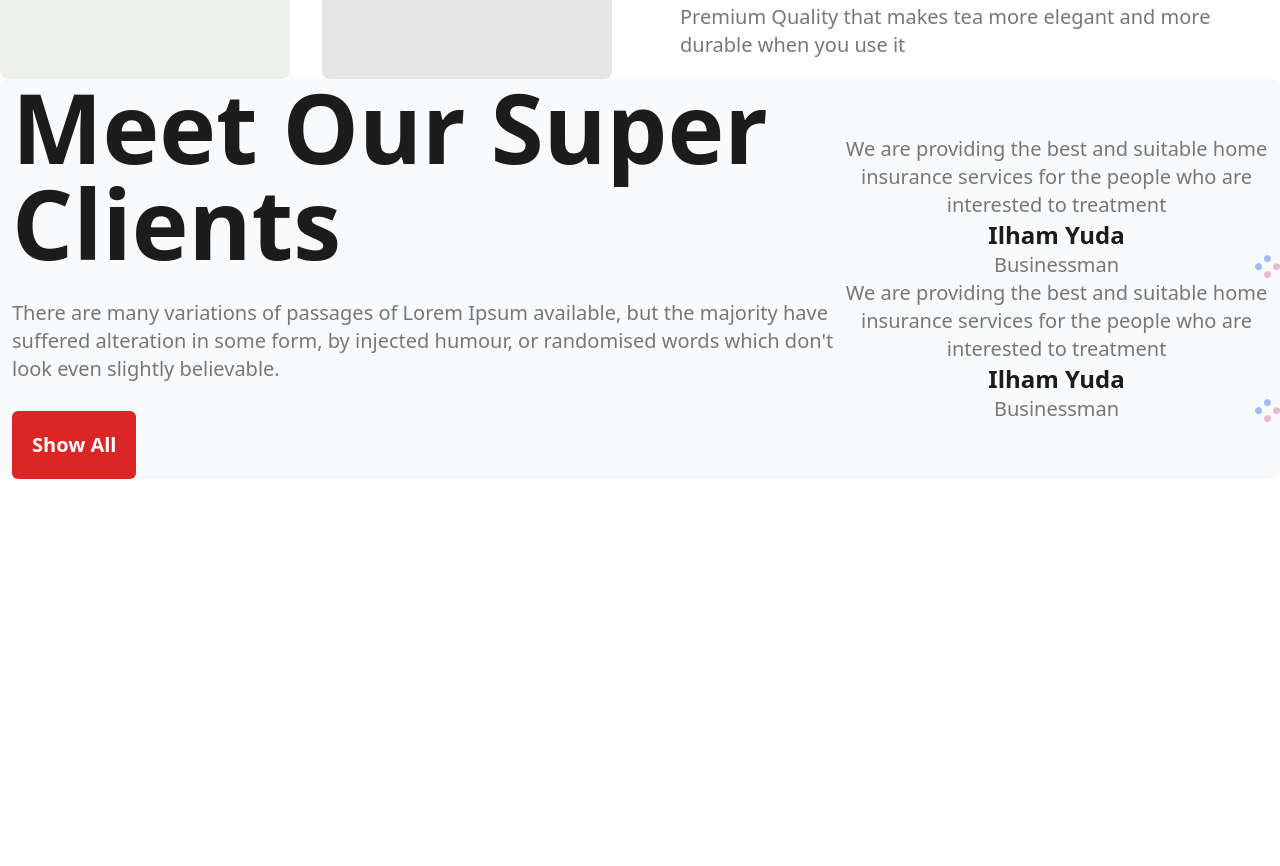
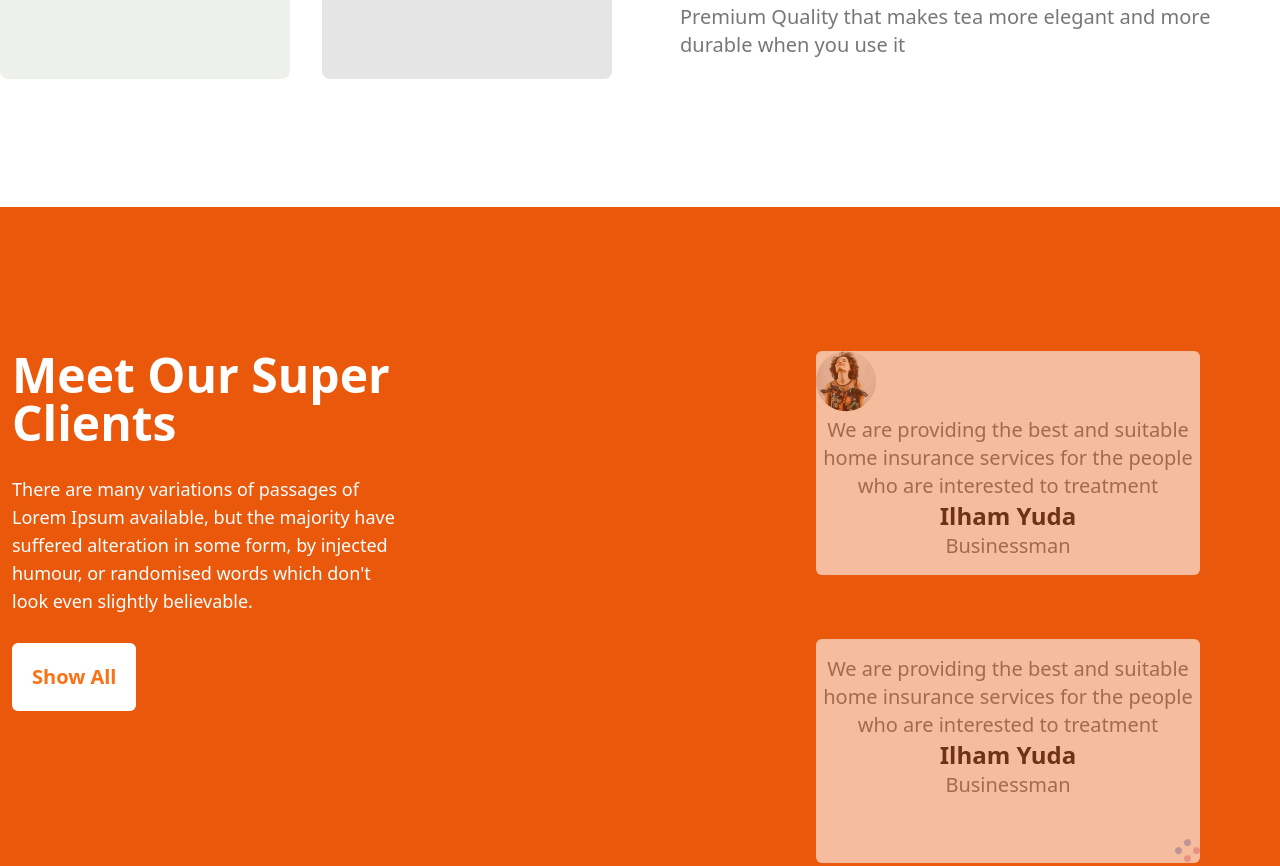
Before and after one commit to Salman-Faiz/tea-house-tailwind, a plain HTML site: page index.html in a window 1280 px wide. Shown: the part 1986-2852 px from the top of the page. Before the commit the page ends 2465 px from the top, so only its background shows below. Drawn offline with nearby package versions, Linux system fonts and the light colour scheme.

Commit message:
clint advice added

```diff
--- a/index.html
+++ b/index.html
@@ -89,34 +89,33 @@
                 </div>
             </div>
 
-        </section>
+        </section >
         <!-- Meet Our Super Clients -->
-        <section>
+        <section class="my-32 bg-gradient-to-r from bg-orange-500 to bg-orange-600">
 
-            <div class="space-y-5">
-                <div class="container md:flex bg-slate-50 rounded-lg mx-auto ">
+            <div class="space-y-5 py-36">
+                <div class="container grid grid-cols-1 md:grid-cols-2 rounded-lg mx-auto ">
 
                     <div class="space-y-7 pl-3">
-                        <h1 class="text-8xl font-semibold text-[#1C1C1C]">Meet Our Super Clients</h1>
-                        <p class="text-xl text-[#777]">There are many variations of passages of Lorem Ipsum available,
+                        <h1 class="text-5xl font-semibold text-white">Meet Our Super <br> Clients</h1>
+                        <p class="text-lg text-white w-96">There are many variations of passages of Lorem Ipsum available,
                             but the majority have suffered alteration in some form, by injected humour, or randomised
                             words which don't look even slightly believable.
                         </p>
                         <button
-                            class="text-xl bg-gradient-to-r from bg-red-600 to bg-red-400 px-5 py-5 rounded-md text-white font-semibold">Show
-                            All
+                            class="text-xl bg-white px-5 py-5 rounded-md text-orange-500 font-semibold">Show All
                         </button>
                     </div>
+                    <div class="my-auto space-y-16 pl-44 opacity-60">
+                        <div class="text-center bg-white w-96 h-56  rounded-md overflow-visiable  ">
+                            <img src="/images/client.png" alt="">
 
-
-                    <div class="my-auto">
-                        <div class="text-center bg-[url('/images/circles.png')] bg-no-repeat bg-right-bottom">
-                            <p class="text-xl text-[#777]">We are providing the best and suitable home insurance
+                            <p class="text-xl text-[#777] pt-1">We are providing the best and suitable home insurance
                                 services for the people who are interested to treatment</p>
-                            <h2 class="text-2xl text-[#1C1C1C] font-semibold">Ilham Yuda</h2>
+                            <h2 class="text-[#1C1C1C] text-2xl text-[#1C1C1C]  font-semibold">Ilham Yuda</h2>
                             <p class="text-xl text-[#777] ">Businessman</p>
                         </div>
-                        <div class="text-center bg-[url('/images/circles.png')] bg-no-repeat bg-right-bottom">
+                        <div class="text-center bg-[url('/images/circles.png')] bg-no-repeat bg-right-bottom bg-white w-96 h-56 pt-4 rounded-md">
                             <p class="text-xl text-[#777]">We are providing the best and suitable home insurance
                                 services for the people who are interested to treatment</p>
                             <h2 class="text-2xl text-[#1C1C1C] font-semibold">Ilham Yuda</h2>
```
